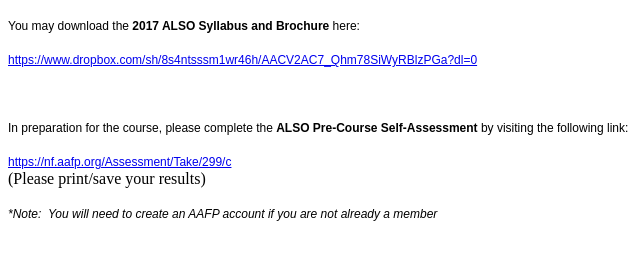
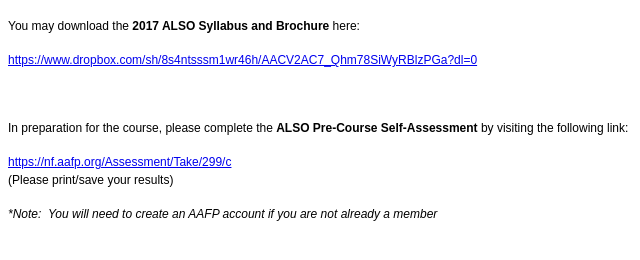
Before and after one commit to uicfamilymed/uicfamilymed.github.io, a plain HTML site: page index.html in a window 1280 px wide. Shown: the full height of the page, 0-640 px from the left. Drawn offline with Linux system fonts and the light colour scheme.

Commit message:
Update index.html

```diff
--- a/index.html
+++ b/index.html
@@ -13,8 +13,8 @@
 <p><span style="font-size: 12px;"><span style="font-family: Arial,Helvetica,sans-serif;">In preparation for the course, please complete the <strong>ALSO Pre-Course Self-Assessment</strong> by visiting the following link:</span></span>
 </p>
 
-<p><span style="font-size: 12px;"><span style="font-family: Arial,Helvetica,sans-serif;"><a href="https://nf.aafp.org/Assessment/Take/299/c">https://nf.aafp.org/Assessment/Take/299/c</a></span></span>
-<br />(Please print/save your results)</p>
+<p><span style="font-size: 12px;"><span style="font-family: Arial,Helvetica,sans-serif;"><a href="https://nf.aafp.org/Assessment/Take/299/c">https://nf.aafp.org/Assessment/Take/299/c</a><br />(Please print/save your results)</span></span>
+</p>
 
 <p><span style="font-size: 12px;"><span style="font-family: Arial,Helvetica,sans-serif;"><em>*Note: &nbsp;You will need to create an AAFP account if you are not already a member</em></span></span>
 </p>
```
